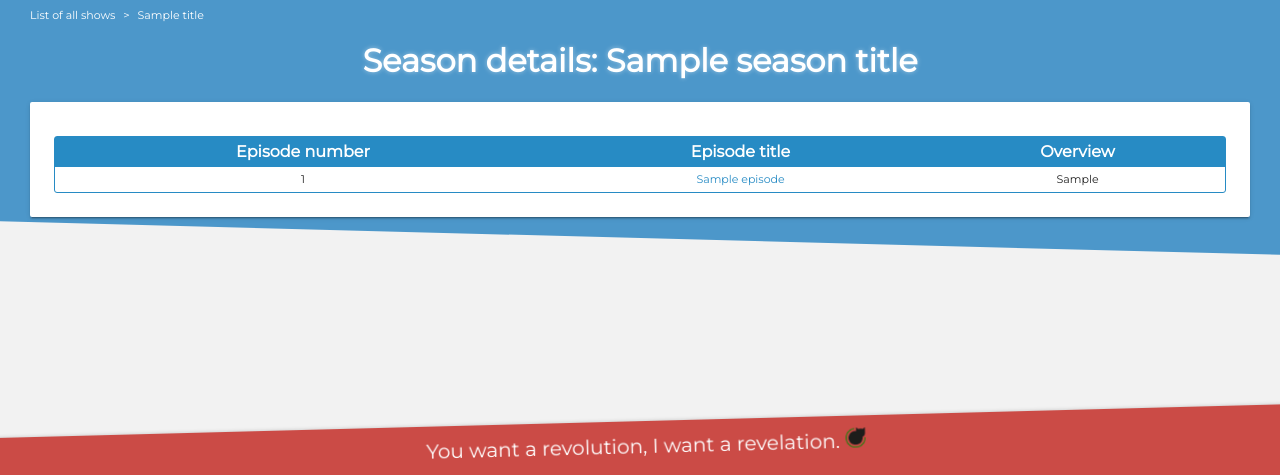
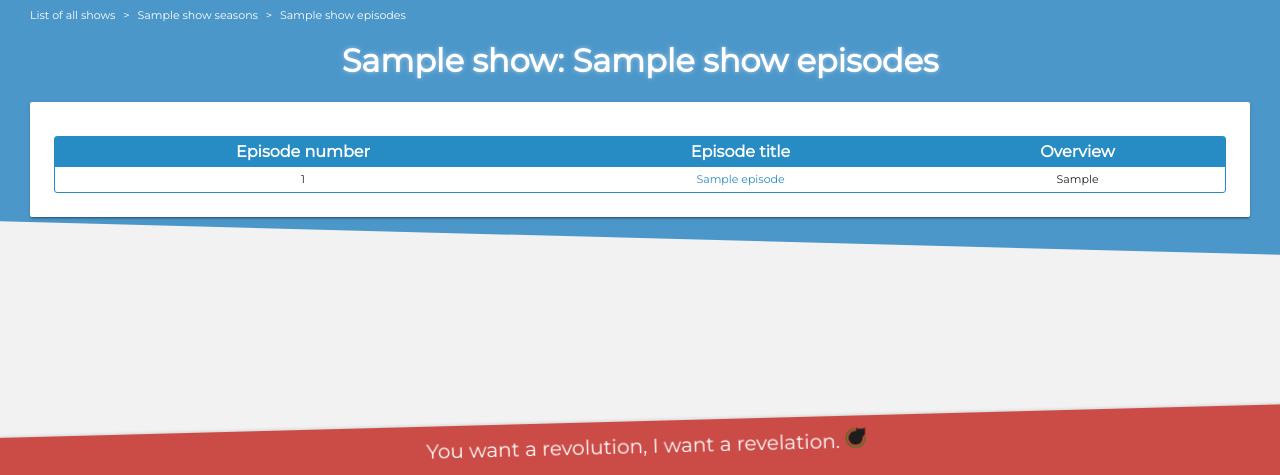
Before and after one commit to wickedkat/Codecool-Series, a Flask app: template templates/episodes.html in a window 1280 px wide. Shown: the part 325-800 px from the top of the page. Run offline with Flask 2, Linux system fonts and the light colour scheme; the template is opened without the code that fills it: most values are stand-ins (such as "Sample title", 1, 10 or a date in 2020); some libraries are stand-ins or nearby versions.

Commit message:
fix episodes.html, working breadcrumbs

```diff
--- a/templates/episodes.html
+++ b/templates/episodes.html
@@ -61,10 +61,12 @@
         <nav class="breadcrumb">
             <a href="/">List of all shows</a>
             <span class="separator">&gt;</span>
-            <a href="/{{ episodes.show_id[0]}}">{{ episodes.show.title[0]}}</a>
+            <a href="/{{show.id}}"> {{show.title}} seasons</a>
+            <span class="separator">&gt;</span>
+            <a href="/{{show.season_id}}/episodes">{{show.season_title}} episodes</a>
 
         </nav>
-        <h1 class="title text-center">Season details: {{episodes.season_title[0]}}</h1>
+        <h1 class="title text-center">{{show.title}}: {{show.season_title}} episodes </h1>
 
             <div class="card">
                 <table>
```
